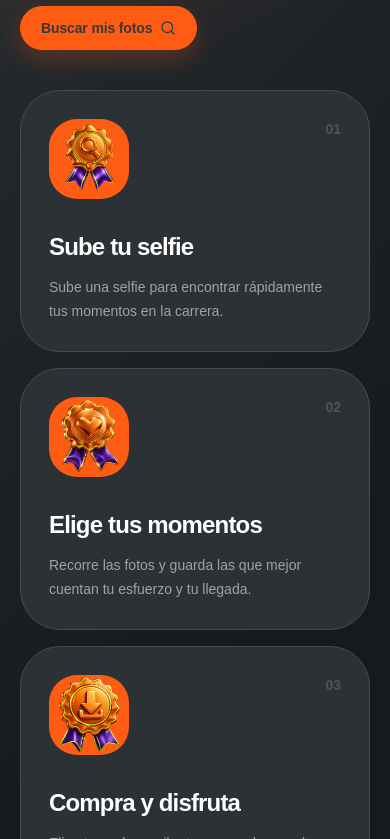
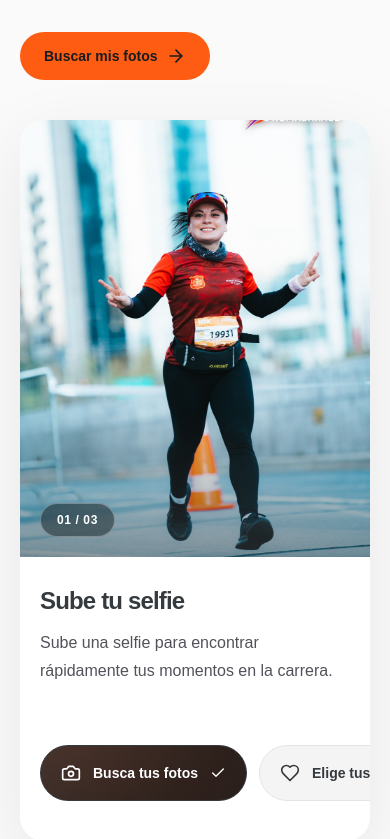
Before and after one commit to franzalbornoz1-bot/nomadarace, a Next.js app: page / in a window 390 px wide. Shown: the part 4145-4984 px from the top of the page. Built offline with nearby package versions, Linux system fonts and the light colour scheme.

Commit message:
Build interactive Apple-style photo journey viewer on homepage

```diff
--- a/components/nomada-app.tsx
+++ b/components/nomada-app.tsx
@@ -314,7 +314,7 @@ function HomePage() {
       <section className="bg-[#FFF0E8]"><div className="mx-auto grid max-w-7xl gap-10 px-5 py-20 lg:grid-cols-[.85fr_1.15fr] lg:px-8"><div className="self-center"><h2 className="text-4xl font-black leading-none tracking-[-.06em] text-zinc-950 sm:text-5xl">Tu foto puede<br />estar esperándote.</h2><p className="mt-5 max-w-md leading-7 text-zinc-600">Usa una selfie para encontrar las fotos que cuentan cómo viviste la carrera.</p><Link href={PHOTO_STORE_URL} onClick={() => trackAction("photo_search_click", { placement: "waiting_photo", destination: "photo_store" })}><Button className="mt-7">Buscar mis fotos <ScanFace className="ml-2 h-4 w-4" /></Button></Link></div><div className="grid grid-cols-3 gap-2 sm:grid-cols-3 sm:gap-3"><PhotoMosaic src={HOME_GALLERY_IMAGES[0]} className="mt-4 sm:mt-8" /><PhotoMosaic src={HOME_GALLERY_IMAGES[1]} /><PhotoMosaic src={HOME_GALLERY_IMAGES[2]} className="mt-6 sm:mt-12" /><PhotoMosaic src={HOME_GALLERY_IMAGES[3]} className="hidden sm:block" /><PhotoMosaic src={HOME_GALLERY_IMAGES[4]} className="hidden sm:mt-8 sm:block" /><PhotoMosaic src={HOME_GALLERY_IMAGES[5]} className="hidden sm:block" /></div></div></section>
       <section className="border-y border-zinc-200 bg-white"><div className="mx-auto grid max-w-7xl items-center gap-10 px-5 py-20 sm:py-24 lg:grid-cols-[.9fr_1.1fr] lg:gap-20 lg:px-8"><div className="mx-auto w-full max-w-[15rem] sm:max-w-[30rem]"><div className="pointer-events-none aspect-square overflow-hidden rounded-full border-[10px] border-[#dce8ee] shadow-[0_24px_60px_rgba(24,28,31,.14)]"><img src="/home-circle.jpg" alt="Corredora celebrando después de una carrera" loading="lazy" decoding="async" draggable={false} onContextMenu={event => event.preventDefault()} className="pointer-events-none h-full w-full scale-[1.35] select-none object-cover object-[48%_48%]" /></div></div><div className="max-w-2xl text-center lg:text-left"><p className="text-xs font-black uppercase tracking-[.2em] text-orange-600">MOMENTOS QUE QUEDAN</p><h2 className="mt-4 text-4xl font-black leading-[.95] tracking-[-.065em] text-zinc-950 sm:text-5xl">Lo que lograste<br />merece volver a sentirse.</h2><p className="mt-6 text-lg leading-8 text-zinc-600">No fotografiamos solo el paso por la meta. Buscamos esa mirada, ese gesto y esa energía que hacen que cada carrera sea tuya, para convertirlos en recuerdos que puedas revivir una y otra vez.</p><Link href="/sobre-nomada-race" className="mt-7 inline-flex"><Button variant="dark">Conoce Nómada Race <ArrowRight className="ml-2 h-4 w-4" /></Button></Link></div></div></section>
       <section className="bg-[#FFF5EF]"><div className="mx-auto max-w-7xl px-5 py-20 lg:px-8"><SectionHeading title="Próximas carreras" copy="Estas son las próximas fechas del calendario y las carreras donde estaremos haciendo cobertura fotográfica." action={<Link href="/eventos" className="hidden items-center gap-2 text-sm font-black sm:flex">Ver calendario <ArrowRight className="h-4 w-4" /></Link>} /><div className="grid gap-4 sm:grid-cols-2 lg:grid-cols-4">{coverageRaces.map(race => <HomeRaceCard key={`${race.month}-${race.day}-${race.name}`} race={race} href={`/eventos/${NOMADA_COVERAGE_SLUGS[race.name]}`} spotlight statusLabel="Estaremos ahí" />)}</div><Link href="/eventos" className="mx-auto mt-10 flex min-h-16 w-full max-w-2xl items-center justify-center gap-3 rounded-2xl bg-zinc-950 px-6 py-5 text-center text-base font-black text-white shadow-lg transition hover:bg-zinc-800 focus-visible:outline focus-visible:outline-2 focus-visible:outline-offset-4 focus-visible:outline-orange-500 sm:text-lg">Ver calendario completo de carreras <ArrowRight className="h-5 w-5 shrink-0" /></Link></div></section>
-      <section className="bg-zinc-950 text-white"><div className="mx-auto max-w-7xl px-5 py-20 lg:px-8"><div className="flex flex-col justify-between gap-5 sm:flex-row sm:items-end"><div><p className="text-xs font-black uppercase tracking-[.2em] text-lime-300">TUS FOTOS EN 3 PASOS</p><h2 className="mt-3 text-4xl font-black tracking-[-.06em] sm:text-5xl">De la meta a<br />tus recuerdos.</h2></div><Link href={PHOTO_STORE_URL}><Button>Buscar mis fotos <Search className="ml-2 h-4 w-4" /></Button></Link></div><div className="mt-10 grid gap-4 md:grid-cols-3"><PurchaseStep icon={Search} number="01" title="Encuentra tu carrera" copy="Elige tu evento y usa una selfie para encontrar tus momentos." /><PurchaseStep icon={Heart} number="02" title="Elige tus momentos" copy="Marca las fotos que mejor cuentan tu esfuerzo y tu llegada." /><PurchaseStep icon={Download} number="03" title="Compra y disfruta" copy="Escoge tu pack y recibe tus recuerdos en alta resolución." /></div></div></section>
+      <PhotoJourneyExplorer />
       <section className="mx-auto max-w-4xl px-5 py-20"><div className="rounded-[2rem] bg-orange-500 px-7 py-12 text-white sm:px-12"><p className="text-xs font-black uppercase tracking-[.2em] text-orange-100">¿Dudas antes de correr?</p><div className="mt-4 grid gap-8 sm:grid-cols-[1fr_auto] sm:items-end"><div><h2 className="text-3xl font-black tracking-[-.06em] sm:text-4xl">Todo lo que necesitas saber, sin perder el ritmo.</h2><p className="mt-4 max-w-xl text-orange-50">Resolvemos las preguntas más frecuentes sobre fotos, preventas y tus recuerdos de carrera.</p></div><Link href="/preguntas-frecuentes"><Button variant="dark" className="shrink-0">Ir a ayuda <ArrowRight className="ml-2 h-4 w-4" /></Button></Link></div></div></section>
       <section className="relative isolate overflow-hidden bg-zinc-950 text-white"><img src={HOME_GALLERY_IMAGES[4]} alt="Comunidad de corredores compartiendo la energía de una carrera" loading="lazy" decoding="async" draggable={false} onContextMenu={event => event.preventDefault()} className="pointer-events-none absolute inset-0 h-full w-full select-none scale-105 object-cover blur-[3px]" /><div className="absolute inset-0 bg-gradient-to-r from-zinc-950/90 via-zinc-950/70 to-orange-950/45" /><div className="relative mx-auto flex min-h-[25rem] max-w-5xl flex-col items-center justify-center px-5 py-20 text-center sm:min-h-[30rem]"><p className="text-xs font-black uppercase tracking-[.22em] text-lime-300">COMUNIDAD NÓMADA RACE</p><h2 className="mt-5 max-w-4xl text-4xl font-black leading-[.95] tracking-[-.07em] sm:text-6xl">Más de mil personas ya son parte de la comunidad.</h2><p className="mt-6 max-w-2xl text-lg leading-8 text-zinc-100 sm:text-xl">Te damos la bienvenida a Nómada Race.</p><a href="https://www.instagram.com/nomadarace.cl/" target="_blank" rel="noreferrer" className="mt-8 inline-flex"><Button className="min-h-14 px-8 text-base sm:text-lg">Súmate tú también <Instagram className="ml-3 h-5 w-5" /></Button></a></div></section>
   </main>
@@ -327,6 +327,99 @@ function HomeRaceCard({ race, past = false, photoUrl, href, spotlight = false, c
 function HeroBackdropPhoto({ src, className }: { src: string; className: string }) { return <div className={cn("animate-float pointer-events-none absolute overflow-hidden rounded-3xl border border-white/70 bg-brand-pure/50 opacity-40 shadow-[0_22px_52px_rgba(53,58,62,.14)] saturate-[.72]", className)}><img src={src} alt="" loading="lazy" decoding="async" draggable={false} onContextMenu={event => event.preventDefault()} className="pointer-events-none h-full w-full select-none scale-105 object-cover blur-[.45px]" /></div>; }
 function HeroMetric({ value, label }: { value: string; label: string }) { return <div className="px-3 py-6 text-center sm:px-7"><p className="text-2xl font-black tracking-[-.06em] text-lime-300 sm:text-3xl">{value}</p><p className="mt-1 text-[10px] font-bold uppercase tracking-wide text-zinc-400 sm:text-xs">{label}</p></div>; }
 function PhotoMosaic({ src, className }: { src: string; className?: string }) { return <div className={cn("interactive-card pointer-events-none aspect-[4/5] overflow-hidden rounded-2xl bg-zinc-200 shadow-lg", className)}><img className="pointer-events-none h-full w-full select-none object-cover transition duration-500 hover:scale-105" src={src} alt="Corredor en competencia" loading="lazy" decoding="async" draggable={false} onContextMenu={event => event.preventDefault()} /></div>; }
+
+const PHOTO_JOURNEY_STEPS = [
+  {
+    title: "Sube tu selfie",
+    shortLabel: "Busca tus fotos",
+    description: "Sube una selfie para encontrar rápidamente tus momentos en la carrera.",
+    image: HOME_GALLERY_IMAGES[0],
+    alt: "Corredor capturado durante una carrera por el equipo de Nómada Race",
+    icon: Camera,
+  },
+  {
+    title: "Elige tus momentos",
+    shortLabel: "Elige tus fotos",
+    description: "Recorre las fotografías y selecciona las que mejor cuentan tu esfuerzo y tu llegada.",
+    image: HOME_GALLERY_IMAGES[1],
+    alt: "Fotografía profesional de un momento de carrera",
+    icon: Heart,
+  },
+  {
+    title: "Compra y disfruta",
+    shortLabel: "Descarga tus fotos",
+    description: "Elige tus fotos favoritas o el álbum completo. Finaliza tu compra y descarga tus recuerdos.",
+    image: HOME_GALLERY_IMAGES[2],
+    alt: "Fotografía deportiva para conservar como recuerdo de una carrera",
+    icon: Download,
+  },
+] as const;
+
+function PhotoJourneyExplorer() {
+  const [activeStep, setActiveStep] = useState(0);
+  const current = PHOTO_JOURNEY_STEPS[activeStep];
+  return (
+    <section className="bg-zinc-50 px-0 py-16 text-zinc-950 sm:py-20" aria-labelledby="photo-journey-heading">
+      <div className="mx-auto max-w-7xl px-5 lg:px-8">
+        <div className="flex flex-col justify-between gap-6 sm:flex-row sm:items-end">
+          <div>
+            <p className="text-xs font-black uppercase tracking-[.18em] text-orange-600">TUS FOTOS EN 3 PASOS</p>
+            <h2 id="photo-journey-heading" className="mt-3 text-4xl font-black leading-tight tracking-[-.055em] sm:text-6xl">De la meta a<br />tus recuerdos.</h2>
+          </div>
+          <a href={PHOTO_STORE_URL} target="_blank" rel="noopener noreferrer" onClick={() => trackAction("photo_search_click", { placement: "photo_journey", destination: "photo_store" })} className="inline-flex min-h-12 items-center justify-center gap-2 self-start rounded-full bg-orange-500 px-6 py-3 text-sm font-black text-[#171c20] transition hover:bg-orange-400 sm:self-auto">
+            Buscar mis fotos <ArrowRight className="h-5 w-5" />
+          </a>
+        </div>
+        <div className="mt-10 overflow-hidden rounded-[1.5rem] bg-white shadow-[0_20px_70px_rgba(15,20,25,.08)] sm:mt-12 sm:rounded-[2rem] dark:bg-zinc-900">
+          <div className="relative flex aspect-[4/5] items-center justify-center overflow-hidden bg-[#ececed] sm:aspect-[16/9] lg:aspect-[21/9]">
+            {PHOTO_JOURNEY_STEPS.map((step, index) => (
+              <img
+                key={step.image}
+                src={step.image}
+                alt={index === activeStep ? step.alt : ""}
+                aria-hidden={index !== activeStep}
+                loading="lazy"
+                draggable={false}
+                className={cn("pointer-events-none absolute inset-0 h-full w-full object-cover transition-opacity duration-500 ease-in-out motion-reduce:transition-none", index === activeStep ? "opacity-100" : "opacity-0")}
+              />
+            ))}
+            <div className="pointer-events-none absolute inset-x-0 bottom-0 h-1/3 bg-gradient-to-t from-zinc-950/50 to-transparent" />
+            <span className="absolute bottom-5 left-5 rounded-full border border-white/30 bg-black/40 px-4 py-2 text-xs font-bold tracking-wider text-white backdrop-blur-md sm:bottom-8 sm:left-8">
+              {String(activeStep + 1).padStart(2, "0")} / 03
+            </span>
+          </div>
+          <div className="px-5 pb-8 pt-7 sm:px-10 sm:pb-10 sm:pt-9">
+            <div aria-live="polite" aria-atomic="true" className="min-h-32">
+              <h3 className="text-2xl font-black tracking-tight text-zinc-950 sm:text-4xl">{current.title}</h3>
+              <p className="mt-3 max-w-2xl text-base leading-7 text-zinc-600 sm:text-lg">{current.description}</p>
+            </div>
+            <div className="-mx-5 mt-8 overflow-x-auto px-5 pb-2 sm:-mx-10 sm:px-10" aria-label="Explorar los pasos para encontrar tus fotos">
+              <div className="flex w-max min-w-full gap-3">
+                {PHOTO_JOURNEY_STEPS.map((step, index) => {
+                  const Icon = step.icon;
+                  return (
+                    <button
+                      key={step.title}
+                      type="button"
+                      aria-pressed={activeStep === index}
+                      onClick={() => setActiveStep(index)}
+                      className={cn("inline-flex min-h-14 shrink-0 items-center justify-center gap-3 rounded-full border px-5 py-3 text-sm font-bold transition-colors duration-200 focus-visible:outline focus-visible:outline-2 focus-visible:outline-offset-2 focus-visible:outline-orange-500 sm:px-7 sm:text-base", activeStep === index ? "border-zinc-950 bg-zinc-950 text-white" : "border-zinc-200 bg-zinc-100 text-zinc-950 hover:border-orange-500")}
+                    >
+                      <Icon className="h-5 w-5 shrink-0" aria-hidden="true" />
+                      <span>{step.shortLabel}</span>
+                      {activeStep === index ? <Check className="h-4 w-4 shrink-0" aria-hidden="true" /> : <Plus className="h-4 w-4 shrink-0" aria-hidden="true" />}
+                    </button>
+                  );
+                })}
+              </div>
+            </div>
+          </div>
+        </div>
+      </div>
+    </section>
+  );
+}
+
 function PurchaseStep({ icon: Icon, number, title, copy }: { icon: LucideIcon; number: string; title: string; copy: string }) {
   const content = { "01": { title: "Sube tu selfie", copy: "Sube una selfie para encontrar rápidamente tus momentos en la carrera.", image: "/steps/nomada-medal-search.png" }, "02": { title: "Elige tus momentos", copy: "Recorre las fotos y guarda las que mejor cuentan tu esfuerzo y tu llegada.", image: "/steps/nomada-medal-heart.png" }, "03": { title: "Compra y disfruta", copy: "Elige tu pack y recibe tus recuerdos en alta resolución, listos para volver a sentirlos.", image: "/steps/nomada-medal-download.png" } }[number as "01" | "02" | "03"] ?? { title, copy, image: "" };
   return <div className="rounded-3xl border border-zinc-800 bg-zinc-900 p-7"><div className="flex items-start justify-between"><span className="grid h-20 w-20 place-items-center overflow-hidden rounded-2xl bg-lime-300"><img src={content.image} alt="" aria-hidden="true" draggable={false} onContextMenu={event => event.preventDefault()} className="pointer-events-none h-full w-full select-none object-contain" />{!content.image && <Icon className="h-5 w-5 text-zinc-950" />}</span><span className="text-sm font-black text-zinc-600">{number}</span></div><h3 className="mt-8 text-2xl font-black tracking-[-.05em]">{content.title}</h3><p className="mt-3 text-sm leading-6 text-zinc-400">{content.copy}</p></div>;
```
